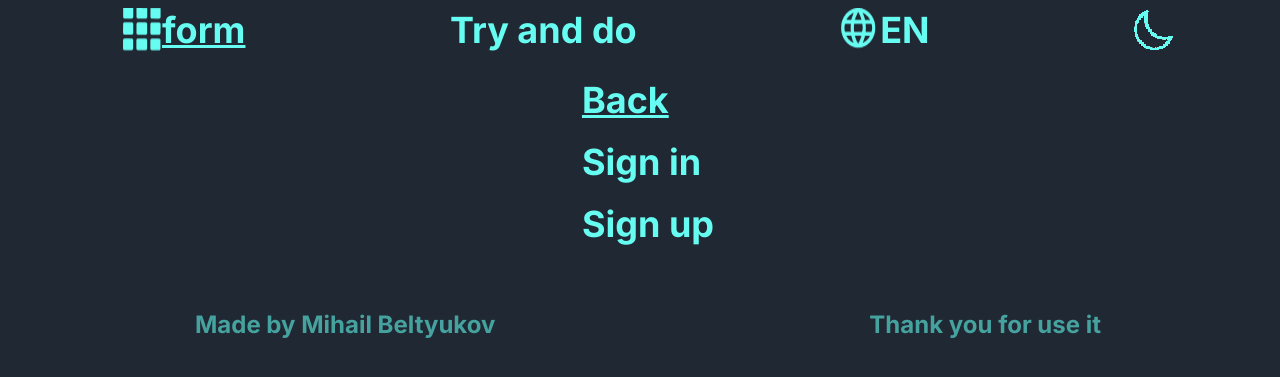
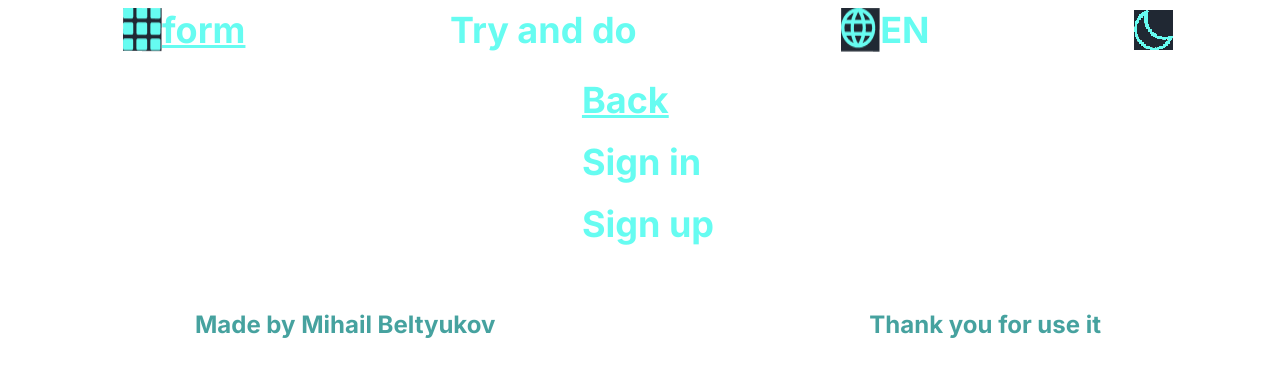
Before and after one commit to ybivashk4/programming_test, a PHP site: page /form.php in a window 1280 px wide. Shown: the top 377 px of the page. Run offline with PHP 8.4, Linux system fonts and the light colour scheme; data that the repository does not hold is empty.

Commit message:
Update main.css

```diff
--- a/css/main.css
+++ b/css/main.css
@@ -1,7 +1,6 @@
 body{
     display: flex;
     width: 100%;
-    background: #202833;
     flex-flow: row wrap;
     align-content: space-around;
 }
```
